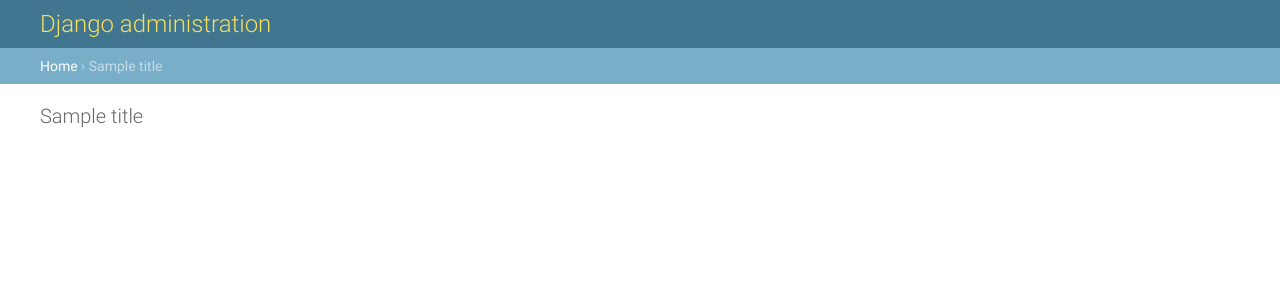
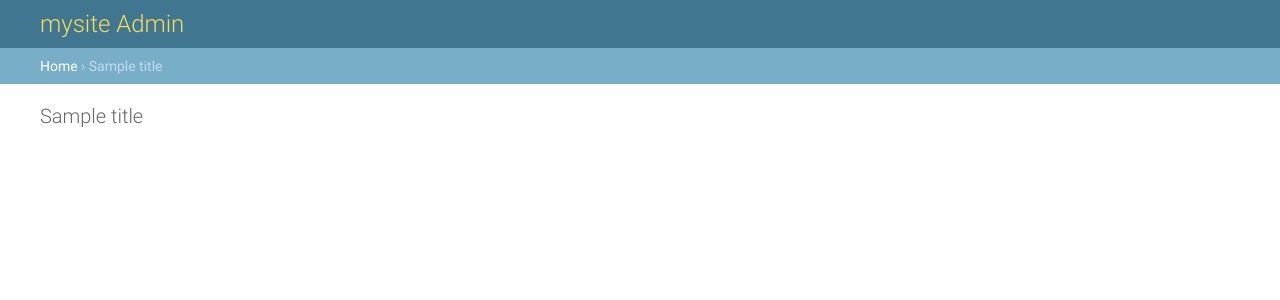
Before and after one commit to WilliamAustinMcCarty/django-wam, a Django app: template mysite/templates/admin/base_site.html in a window 1280 px wide. Shown: the top 300 px of the page. Run offline with Django 3.2, Linux system fonts and the light colour scheme; the template is opened without the code that fills it: most values are stand-ins (such as "Sample title", 1, 10 or a date in 2020).

Commit message:
Edited the title of the website header
Edited the title of the website header

```diff
--- a/mysite/templates/admin/base_site.html
+++ b/mysite/templates/admin/base_site.html
@@ -3,7 +3,7 @@
 {% block title %}{{ title }} | {{ site_title|default:_('Django site admin') }}{% endblock %}
 
 {% block branding %}
-<h1 id="site-name"><a href="{% url 'admin:index' %}">{{ site_header|default:_('Django administration') }}</a></h1>
+<h1 id="site-name"><a href="{% url 'admin:index' %}">mysite Admin</a></h1>
 {% endblock %}
 
 {% block nav-global %}{% endblock %}
```
